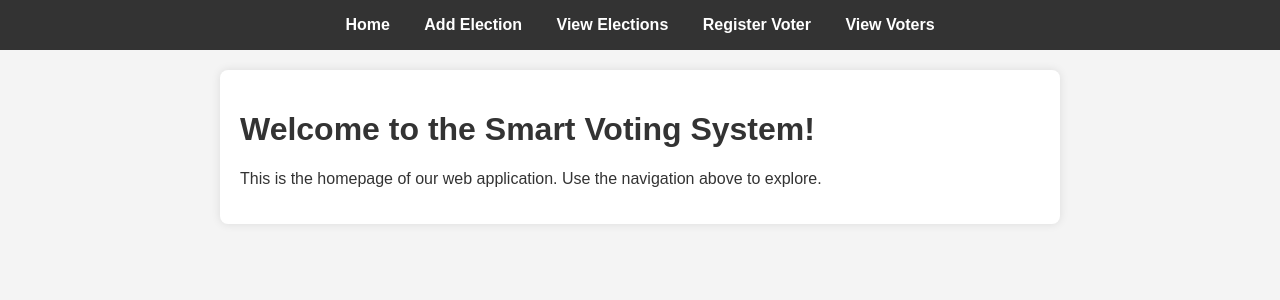
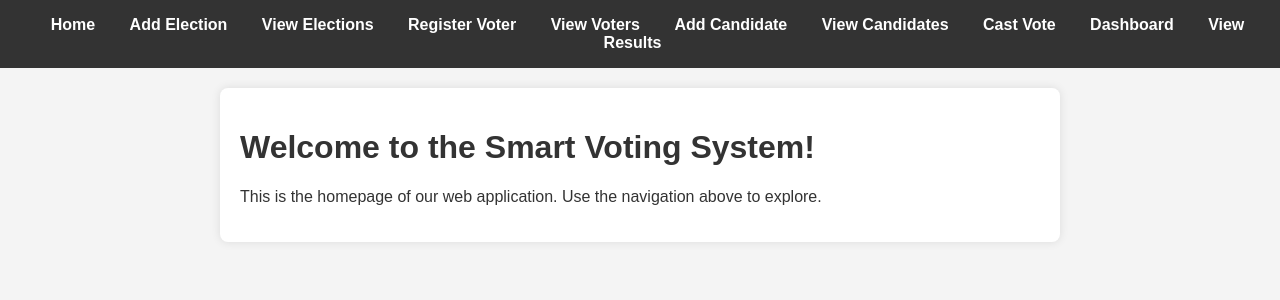
Before and after one commit to ayush4430/smart_voting_system, a Flask app: page / in a window 1280 px wide. Shown: the top 300 px of the page. Run offline with Flask 3, Linux system fonts and the light colour scheme.

Commit message:
Update base.html

```diff
--- a/templates/base.html
+++ b/templates/base.html
@@ -34,6 +34,11 @@
         <a href="{{ url_for('list_elections') }}">View Elections</a>
         <a href="{{ url_for('register_voter') }}">Register Voter</a> {# NEW LINK #}
         <a href="{{ url_for('list_voters') }}">View Voters</a> {# NEW LINK #}
+        <a href="{{ url_for('add_candidate') }}">Add Candidate</a> {# NEW LINK #}
+        <a href="{{ url_for('list_candidates') }}">View Candidates</a> {# NEW LINK #}
+        <a href="{{ url_for('cast_vote') }}">Cast Vote</a> {# NEW LINK #}
+        <a href="{{ url_for('dashboard') }}">Dashboard</a> {# NEW LINK #}
+        <a href="{{ url_for('results_by_election') }}">View Results</a> {# NEW LINK #}
         </nav>
     <div class="container">
         {% block content %}{% endblock %}
```
